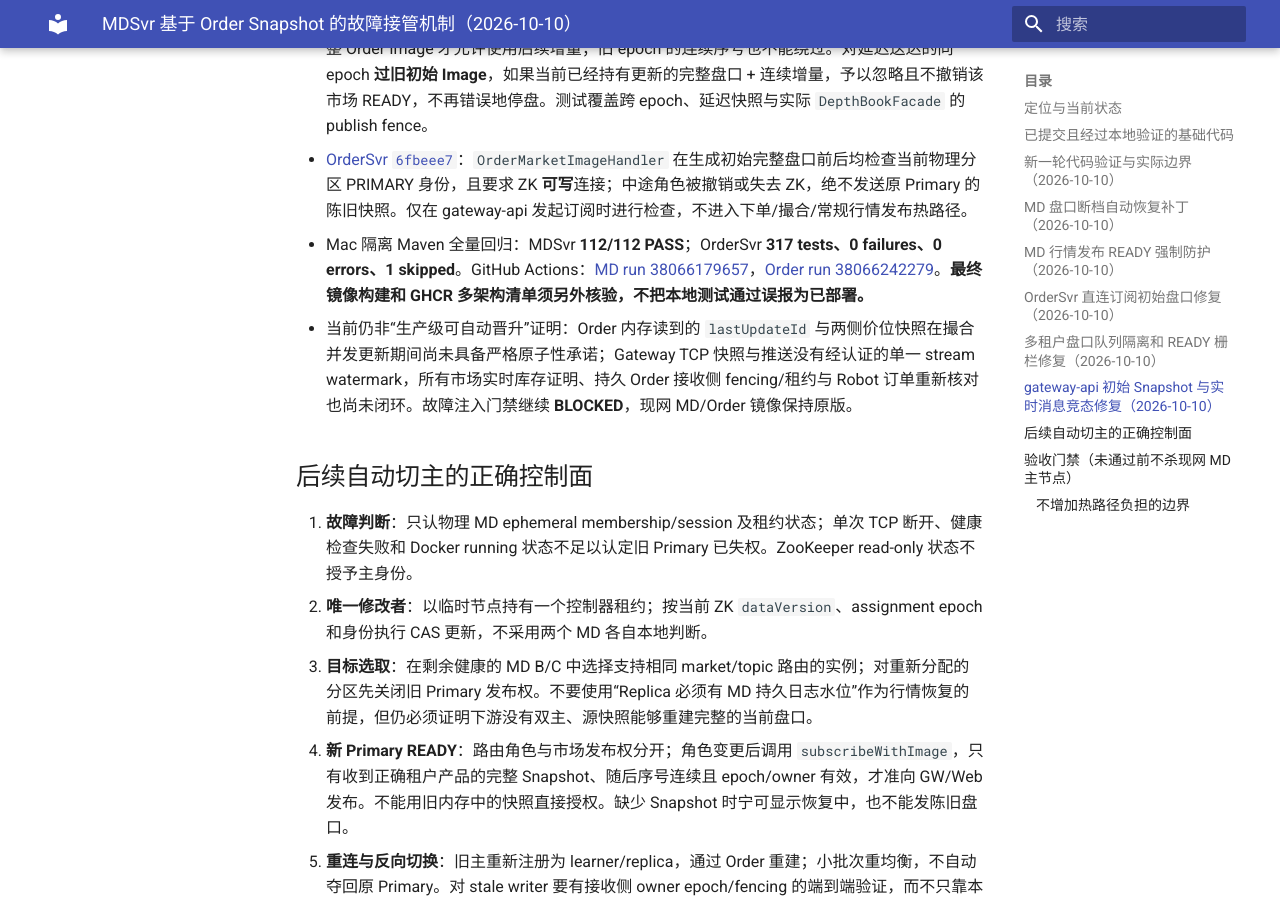
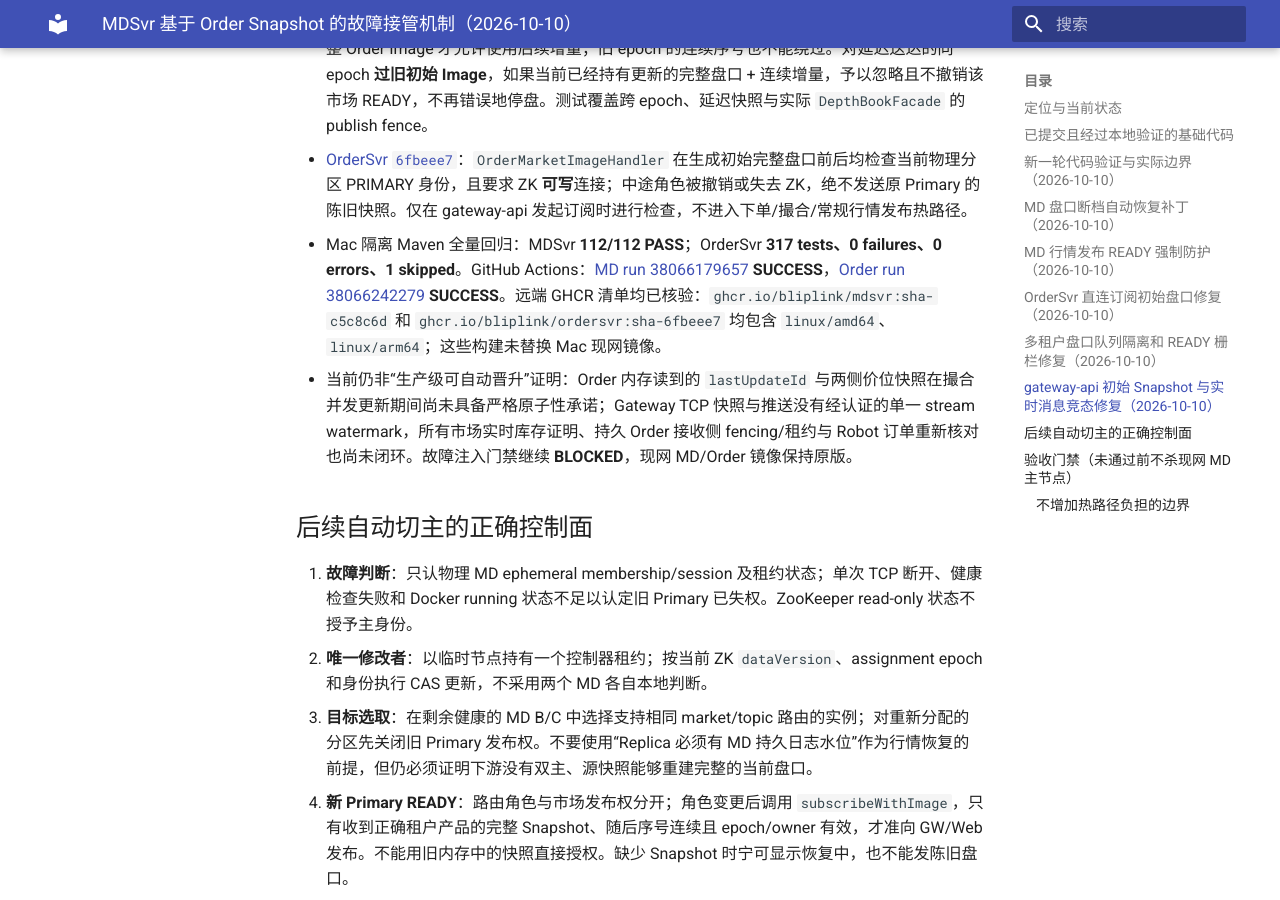
Before and after one commit to bliplink/dc-quant-deploy, an MkDocs documentation site: the page built from docs/MD_ORDER_SNAPSHOT_FAILOVER_RECOVERY_20261010.zh-CN.md, in a window 1280 px wide and 900 px high, scrolled down 4624 px. Built offline with MkDocs 1.6.1 and Material for MkDocs 9.7.7, drawn with Linux system fonts in a browser that asks for light colours.

Commit message:
docs(md-ha): verify dual-service snapshot-race images and CI completion

```diff
--- a/docs/MD_ORDER_SNAPSHOT_FAILOVER_RECOVERY_20261010.zh-CN.md
+++ b/docs/MD_ORDER_SNAPSHOT_FAILOVER_RECOVERY_20261010.zh-CN.md
@@ -63,7 +63,7 @@ MDSvr 是 OrderSvr 权威撮合订单簿的派生行情服务。**不要为 MDSv
 - 核对 gateway-api 3.0.6 TCP 源码 `AbstractApiProxy.OnSubscribe`：先 `topicManager.add(sessionid,topic)` 建立实时订阅，再通过 `OnRequestReply(...snapshot...)` 返回 OrderSvr 的初始 Image。故障重连时旧 Snapshot 和较新实时增量可能交错；MD 必须由 epoch/序号拒绝错误的前缀，**不需要 MD 之间复制盘口日志**。
 - [MDSvr `c5c8c6d`](https://github.com/bliplink/com.app.dc.mdsvr/commit/c5c8c6d)：新增 `LocalDepthBook.applyDeltaForEpoch()`，必须先取得同 epoch 的完整 Order Image 才允许使用后续增量；旧 epoch 的连续序号也不能绕过。对延迟送达的同 epoch **过旧初始 Image**，如果当前已经持有更新的完整盘口 + 连续增量，予以忽略且不撤销该市场 READY，不再错误地停盘。测试覆盖跨 epoch、延迟快照与实际 `DepthBookFacade` 的 publish fence。
 - [OrderSvr `6fbeee7`](https://github.com/bliplink/com.app.dc.ordersvr/commit/6fbeee7)：`OrderMarketImageHandler` 在生成初始完整盘口前后均检查当前物理分区 PRIMARY 身份，且要求 ZK **可写**连接；中途角色被撤销或失去 ZK，绝不发送原 Primary 的陈旧快照。仅在 gateway-api 发起订阅时进行检查，不进入下单/撮合/常规行情发布热路径。
-- Mac 隔离 Maven 全量回归：MDSvr **112/112 PASS**；OrderSvr **317 tests、0 failures、0 errors、1 skipped**。GitHub Actions：[MD run 38066179657](https://github.com/bliplink/com.app.dc.mdsvr/actions/runs/38066179657)，[Order run 38066242279](https://github.com/bliplink/com.app.dc.ordersvr/actions/runs/38066242279)。**最终镜像构建和 GHCR 多架构清单须另外核验，不把本地测试通过误报为已部署。**
+- Mac 隔离 Maven 全量回归：MDSvr **112/112 PASS**；OrderSvr **317 tests、0 failures、0 errors、1 skipped**。GitHub Actions：[MD run 38066179657](https://github.com/bliplink/com.app.dc.mdsvr/actions/runs/38066179657) **SUCCESS**，[Order run 38066242279](https://github.com/bliplink/com.app.dc.ordersvr/actions/runs/38066242279) **SUCCESS**。远端 GHCR 清单均已核验：`ghcr.io/bliplink/mdsvr:sha-c5c8c6d` 和 `ghcr.io/bliplink/ordersvr:sha-6fbeee7` 均包含 `linux/amd64`、`linux/arm64`；这些构建未替换 Mac 现网镜像。
 - 当前仍非“生产级可自动晋升”证明：Order 内存读到的 `lastUpdateId` 与两侧价位快照在撮合并发更新期间尚未具备严格原子性承诺；Gateway TCP 快照与推送没有经认证的单一 stream watermark，所有市场实时库存证明、持久 Order 接收侧 fencing/租约与 Robot 订单重新核对也尚未闭环。故障注入门禁继续 **BLOCKED**，现网 MD/Order 镜像保持原版。
 
 ## 后续自动切主的正确控制面
```
